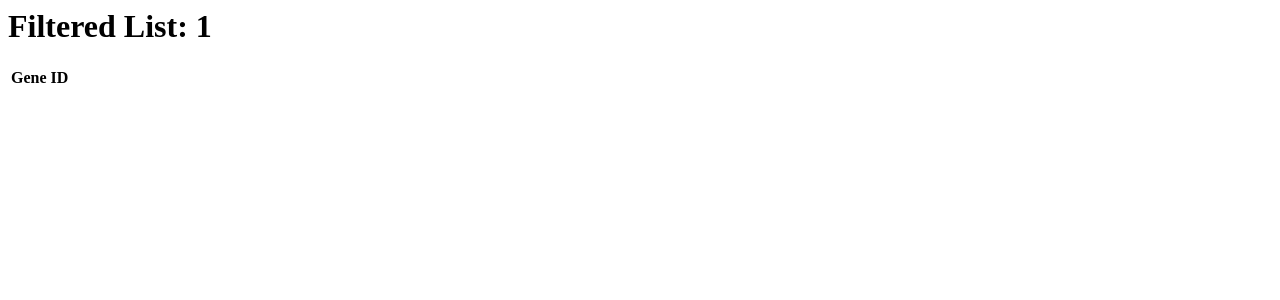
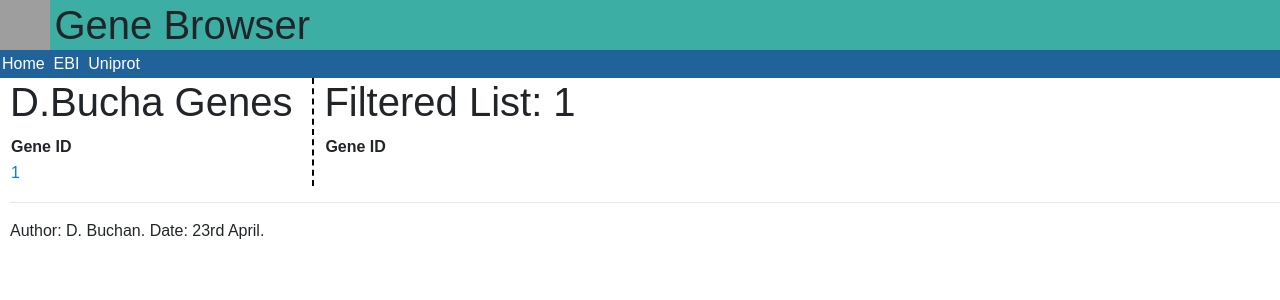
Before and after one commit to RajGM/DjangoLearning, a Django app: page /list/1 in a window 1280 px wide. Shown: the top 300 px of the page. Run offline with Django 4.2, Linux system fonts and the light colour scheme; tables that the repository leaves empty hold one stand-in row (values such as "Sample post"); lists and menus that the app fills with data are empty; some libraries are stand-ins or nearby versions; grey boxes are pictures that could not be loaded.

Commit message:
gene working on the side panel

```diff
--- a/geneTest/bioweb/bioweb/settings.py
+++ b/geneTest/bioweb/bioweb/settings.py
@@ -30,6 +30,7 @@ ALLOWED_HOSTS = ['localhost','127.0.0.1']
 # Application definition
 
 INSTALLED_APPS = [
+    'bootstrap4',
     'genedata.apps.GenedataConfig',
     'django.contrib.admin',
     'django.contrib.auth',
--- a/geneTest/bioweb/genedata/static/css/genedata.css
+++ b/geneTest/bioweb/genedata/static/css/genedata.css
@@ -23,7 +23,8 @@ body {
 }
 #footer {
   width: 100%;
-  background-color: #92cdc7;
+  padding-left: 10px;
+  float: left;
 }
 #application_title {
   display: inline;
@@ -45,6 +46,13 @@ a {
 .nav_link {
   color: white;
 }
-#content {
+.content {
   padding-left: 10px;
+  float: left;
 }
+#gene_list{
+    padding-left: 10px;
+    padding-right: 20px;
+    float: left;
+    border-right: 2px dashed black;
+}
--- a/geneTest/bioweb/genedata/templates/genedata/base.html
+++ b/geneTest/bioweb/genedata/templates/genedata/base.html
@@ -1,8 +1,23 @@
-{% include "./header.html" %}
-{% include "./title.html" %}
+{% include "./header.html" %} {% include "./title.html" %}
+
+{% block geneList %}
+<div id="gene_list">
+  <h1>D.Bucha Genes</h1>
+  <table>
+    <tr>
+      <th>Gene ID</th>
+    </tr>
+    {% for gene in master_genes %}
+    <tr>
+      <td><a href="/gene/{{gene.pk}}">{{gene.gene_id}}</a></td>
+    </tr>
+    {% endfor %}
+  </table>
+</div>
+{% endblock %}
 
 <div class="content">
-    {% block content %}Didn't render content{% endblock %}
+  {% block content %}Didn't render content{% endblock %}
 </div>
 
 {% include "./footer.html" %}
--- a/geneTest/bioweb/genedata/templates/genedata/footer.html
+++ b/geneTest/bioweb/genedata/templates/genedata/footer.html
@@ -1,3 +1,5 @@
+{% load bootstrap4 %}
+
 <div id="footer">
   <hr />
   <p>Author: D. Buchan. Date: 23rd April.</p>
--- a/geneTest/bioweb/genedata/templates/genedata/header.html
+++ b/geneTest/bioweb/genedata/templates/genedata/header.html
@@ -1,3 +1,5 @@
+{% load bootstrap4 %}
+
 <!DOCTYPE html>
 <html lang="en">
   <head>
@@ -5,9 +7,9 @@
     <meta name="description" content="Toy Gene data website" />
     <meta name="keywords" content="HTML,gene,genes,advanced,web,development" />
     <meta name="author" content="D.Buchan" />
+    {% bootstrap_css %}
+    {% bootstrap_javascript jquery='full' %}
     <link rel="stylesheet" type="text/css" href="../static/css/genedata.css" />
-
-
   </head>
   <body></body>
 </html>
--- a/geneTest/bioweb/genedata/templates/genedata/list.html
+++ b/geneTest/bioweb/genedata/templates/genedata/list.html
@@ -1,6 +1,8 @@
-<html>
-  <head> </head>
-  <body>
+{% extends "./base.html" %}
+
+{% load bootstrap4 %}
+{% block content %}
+
     <h1>Filtered List: {{type}}</h1>
     <table>
       <tr>
@@ -12,5 +14,5 @@
       </tr>
       {% endfor %}
     </table>
-  </body>
-</html>
+
+  {% endblock %}
--- a/geneTest/bioweb/genedata/views.py
+++ b/geneTest/bioweb/genedata/views.py
@@ -4,15 +4,9 @@ from django.http import HttpResponseRedirect
 
 # Create your views here.
 
-
 def index(request):
-    response = "Hello"
-    return render(request, 'genedata/index.html', {'message': response})
-
-
-def index(request):
-    genes = Gene.objects.all()
-    return render(request, 'genedata/index.html', {'genes': genes})
+    master_genes = Gene.objects.all()
+    return render(request, 'genedata/index.html', {'master_genes': master_genes})
 
 
 def gene(request, pk):
@@ -20,19 +14,22 @@ def gene(request, pk):
     gene.access += 1
     print("Gene record:", pk, "access count:", str(gene.access))
     gene.save()
-    return render(request, 'genedata/gene.html', {'gene': gene})
+    master_genes = Gene.objects.all()
+    return render(request, 'genedata/gene.html', {'gene': gene, 'master_genes': master_genes})
 
 
 def list(request, type):
     genes = Gene.objects.filter(entity__exact=type)
-    return render(request, 'genedata/list.html', {'genes': genes, 'type': type})
+    master_genes = Gene.objects.all()
+    return render(request, 'genedata/list.html', {'genes': genes, 'type': type,'master_genes': master_genes})
 
 
 def poslist(request):
     genes = Gene.objects.filter(
         entity__exact='Chromosome').filter(sense__startswith='+')
+    master_genes = Gene.objects.all()
     return render(request, 'genedata/list.html', {'genes': genes, 'type':
-                                                  'PosList'})
+                                                  'PosList','master_genes': master_genes})
 
 
 def delete(request, pk):
```
Also changed, not shown: geneTest/bioweb/genedata/templates/genedata/gene.html (+11 -9 lines), geneTest/bioweb/genedata/templates/genedata/index.html (+0 -11 lines).
